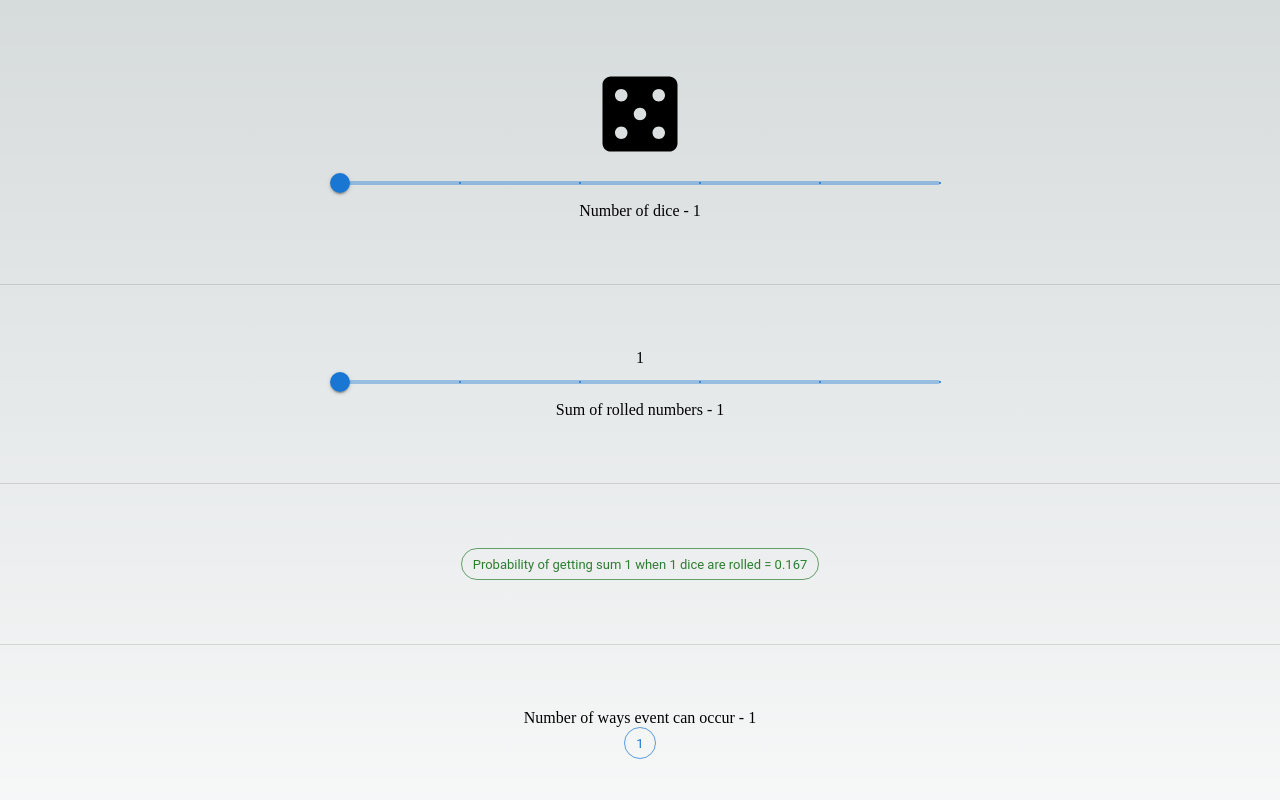
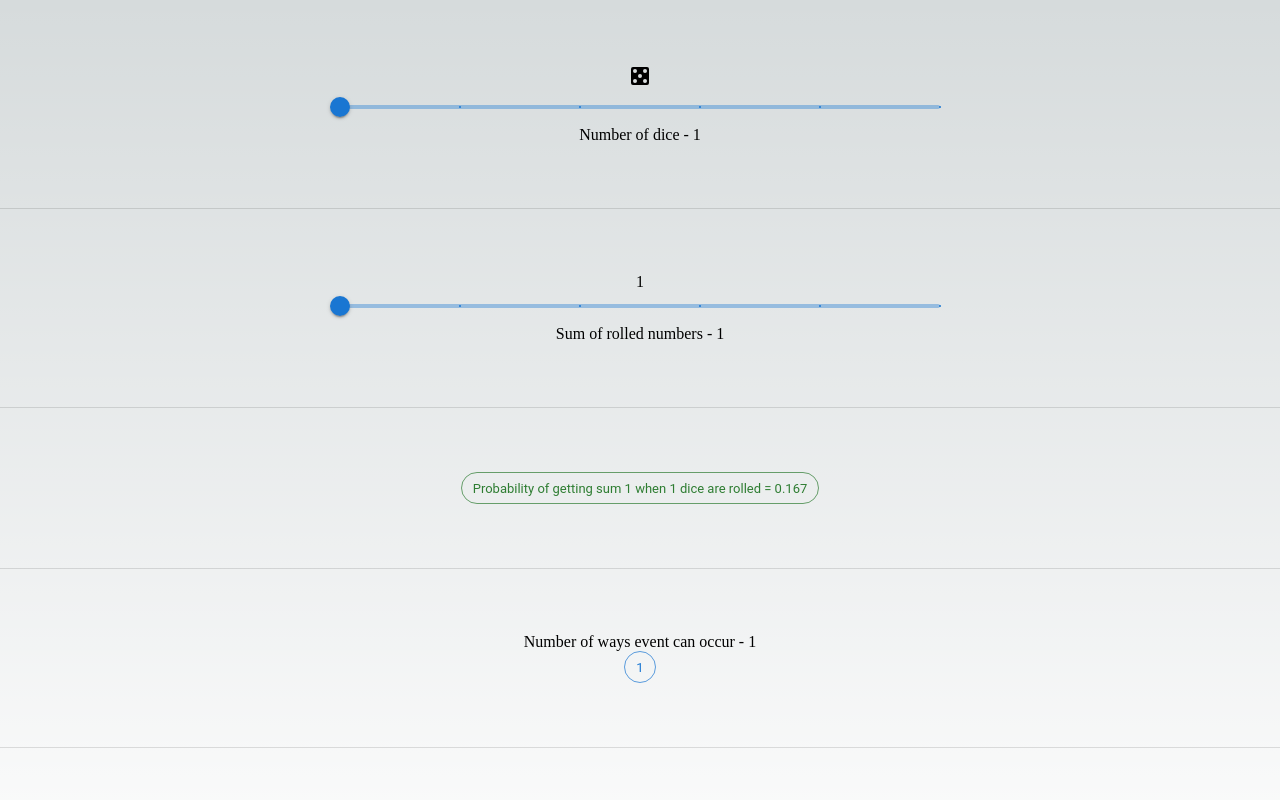
Before and after one commit to harip/react-probability, a Next.js app: page /dice in a window 1280 px wide. Shown: the top 800 px of the page. Built offline with nearby package versions, Linux system fonts and the light colour scheme.

Commit message:
add dice icon

```diff
--- /dev/null
+++ b/src/pages/dice/components/dice-icon.tsx
@@ -0,0 +1,47 @@
+import { createSvgIcon } from "@mui/material";
+import React from "react";
+import styles from '../dice.module.css'
+
+interface DiceIconComponentProps {
+    value: number
+}
+const DiceIconComponent: React.FC<DiceIconComponentProps> = ({ value }) => {
+    const getPath = (value: number) => {
+        let path = "";
+        switch (value) {
+            case 1:
+                path = "M5 3h14a2 2 0 0 1 2 2v14a2 2 0 0 1-2 2H5a2 2 0 0 1-2-2V5a2 2 0 0 1 2-2m7 7a2 2 0 0 0-2 2a2 2 0 0 0 2 2a2 2 0 0 0 2-2a2 2 0 0 0-2-2Z"
+                break;
+            case 2:
+                path = "M5 3h14a2 2 0 0 1 2 2v14a2 2 0 0 1-2 2H5a2 2 0 0 1-2-2V5a2 2 0 0 1 2-2m2 2a2 2 0 0 0-2 2a2 2 0 0 0 2 2a2 2 0 0 0 2-2a2 2 0 0 0-2-2m10 10a2 2 0 0 0-2 2a2 2 0 0 0 2 2a2 2 0 0 0 2-2a2 2 0 0 0-2-2Z"
+                break;
+            case 3:
+                path = "M5 3h14a2 2 0 0 1 2 2v14a2 2 0 0 1-2 2H5a2 2 0 0 1-2-2V5a2 2 0 0 1 2-2m7 7a2 2 0 0 0-2 2a2 2 0 0 0 2 2a2 2 0 0 0 2-2a2 2 0 0 0-2-2M7 5a2 2 0 0 0-2 2a2 2 0 0 0 2 2a2 2 0 0 0 2-2a2 2 0 0 0-2-2m10 10a2 2 0 0 0-2 2a2 2 0 0 0 2 2a2 2 0 0 0 2-2a2 2 0 0 0-2-2Z"
+                break;
+            case 4:
+                path = "M5 3h14a2 2 0 0 1 2 2v14a2 2 0 0 1-2 2H5a2 2 0 0 1-2-2V5a2 2 0 0 1 2-2m2 2a2 2 0 0 0-2 2a2 2 0 0 0 2 2a2 2 0 0 0 2-2a2 2 0 0 0-2-2m10 10a2 2 0 0 0-2 2a2 2 0 0 0 2 2a2 2 0 0 0 2-2a2 2 0 0 0-2-2m0-10a2 2 0 0 0-2 2a2 2 0 0 0 2 2a2 2 0 0 0 2-2a2 2 0 0 0-2-2M7 15a2 2 0 0 0-2 2a2 2 0 0 0 2 2a2 2 0 0 0 2-2a2 2 0 0 0-2-2Z"
+                break;
+            case 5:
+                path = "M5 3h14a2 2 0 0 1 2 2v14a2 2 0 0 1-2 2H5a2 2 0 0 1-2-2V5a2 2 0 0 1 2-2m2 2a2 2 0 0 0-2 2a2 2 0 0 0 2 2a2 2 0 0 0 2-2a2 2 0 0 0-2-2m10 10a2 2 0 0 0-2 2a2 2 0 0 0 2 2a2 2 0 0 0 2-2a2 2 0 0 0-2-2m0-10a2 2 0 0 0-2 2a2 2 0 0 0 2 2a2 2 0 0 0 2-2a2 2 0 0 0-2-2m-5 5a2 2 0 0 0-2 2a2 2 0 0 0 2 2a2 2 0 0 0 2-2a2 2 0 0 0-2-2m-5 5a2 2 0 0 0-2 2a2 2 0 0 0 2 2a2 2 0 0 0 2-2a2 2 0 0 0-2-2Z"
+                break;
+            case 6:
+                path = "M5 3h14a2 2 0 0 1 2 2v14a2 2 0 0 1-2 2H5a2 2 0 0 1-2-2V5a2 2 0 0 1 2-2m2 2a2 2 0 0 0-2 2a2 2 0 0 0 2 2a2 2 0 0 0 2-2a2 2 0 0 0-2-2m10 10a2 2 0 0 0-2 2a2 2 0 0 0 2 2a2 2 0 0 0 2-2a2 2 0 0 0-2-2m0-5a2 2 0 0 0-2 2a2 2 0 0 0 2 2a2 2 0 0 0 2-2a2 2 0 0 0-2-2m0-5a2 2 0 0 0-2 2a2 2 0 0 0 2 2a2 2 0 0 0 2-2a2 2 0 0 0-2-2M7 10a2 2 0 0 0-2 2a2 2 0 0 0 2 2a2 2 0 0 0 2-2a2 2 0 0 0-2-2m0 5a2 2 0 0 0-2 2a2 2 0 0 0 2 2a2 2 0 0 0 2-2a2 2 0 0 0-2-2Z"
+                break;
+            default:
+                path = "M5 3h14a2 2 0 0 1 2 2v14a2 2 0 0 1-2 2H5a2 2 0 0 1-2-2V5a2 2 0 0 1 2-2m2 2a2 2 0 0 0-2 2a2 2 0 0 0 2 2a2 2 0 0 0 2-2a2 2 0 0 0-2-2m10 10a2 2 0 0 0-2 2a2 2 0 0 0 2 2a2 2 0 0 0 2-2a2 2 0 0 0-2-2m0-10a2 2 0 0 0-2 2a2 2 0 0 0 2 2a2 2 0 0 0 2-2a2 2 0 0 0-2-2m-5 5a2 2 0 0 0-2 2a2 2 0 0 0 2 2a2 2 0 0 0 2-2a2 2 0 0 0-2-2m-5 5a2 2 0 0 0-2 2a2 2 0 0 0 2 2a2 2 0 0 0 2-2a2 2 0 0 0-2-2Z"
+                break;
+        }
+        return path;
+    }
+
+    const HomeIcon = createSvgIcon(
+        <path d={getPath(value)} />,
+        'Home',
+    );
+
+    return (
+        <HomeIcon className={styles.dice} />
+    )
+}
+
+export default DiceIconComponent;
--- a/src/pages/dice/components/dice.tsx
+++ b/src/pages/dice/components/dice.tsx
@@ -1,10 +1,14 @@
 
-import CasinoIcon from '@mui/icons-material/Casino';
+import DiceIconComponent from './dice-icon';
 
-const DiceComponent = () => {
+interface DiceComponentProps {
+    value: number
+}
+
+const DiceComponent:React.FC<DiceComponentProps> = ({value}) => {
     return(
         <>
-            <CasinoIcon key={`dice-{f}`} sx={{ fontSize: 100 }} />
+            <DiceIconComponent value={value}/>
         </>
     )
 }
--- a/src/pages/dice/components/outcome-display.tsx
+++ b/src/pages/dice/components/outcome-display.tsx
@@ -1,8 +1,12 @@
 import { Box, Chip } from "@mui/material";
 
-const OutcomeDisplayComponent = (props: any) => {
-    return(
-        <Chip label={`${props.data}`} variant="outlined" color="primary"/>
+interface OutcomeDisplayProps {
+    data: any;
+    onOutcomeClick: any
+}
+const OutcomeDisplayComponent: React.FC<OutcomeDisplayProps> = ({ data, onOutcomeClick }) => {
+    return (
+        <Chip label={`${data}`} variant="outlined" color="primary" onClick={()=>onOutcomeClick(data)} />
     )
 }
 
--- a/src/pages/dice/dice.module.css
+++ b/src/pages/dice/dice.module.css
@@ -11,3 +11,7 @@
   font-size: large;
   color: white;
 }
+
+.dice {
+  font-size: xxx-large;
+}
--- a/src/pages/dice/index.tsx
+++ b/src/pages/dice/index.tsx
@@ -9,6 +9,7 @@
     const [dice, setDice] = useState(1);
     const [sum, setSum] = useState(1);
     const [showAllOutcomes,setShowAllOutcomes] = useState<boolean>(false);
+    const [showDiceValues,setShowDiceValues] = useState<[]>([]);
 
     const getProbablityCalculations = useMemo(
         ()=> getProbabilityInfo(dice, sum),
@@ -25,7 +26,7 @@
 
     function createDice() {
         const dices = Array.from({ length: dice }, (_, index) => index).map(f => {
-            return (<DiceComponent key={`dice-{f}`} />)
+            return (<DiceComponent key={`dice-{f}`}  value={showDiceValues[f]}/>)
         });
         return dices;
     }
@@ -33,10 +34,14 @@
     function createOutcomeDisplay(data: any[][]) {
         const outcomes = data.map(d => {
             return (
-                <OutcomeDisplayComponent data={d} />
+                <OutcomeDisplayComponent data={d} onOutcomeClick={onOutcomeClick}/>
             )
         });
         return outcomes;
+    }
+
+    const onOutcomeClick = (data: any) => {
+        setShowDiceValues(data)
     }
 
     const label = { inputProps: { 'aria-label': 'Checkbox demo' } };
```
